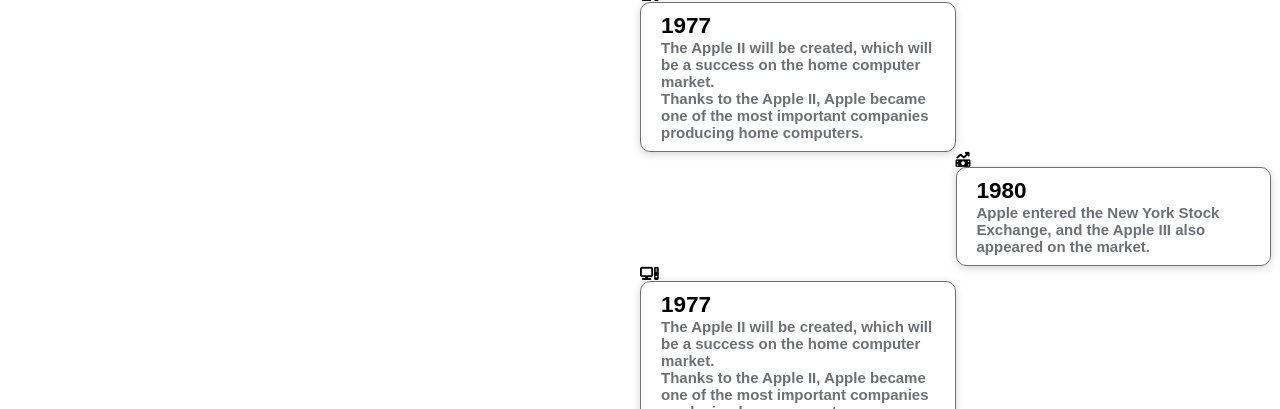
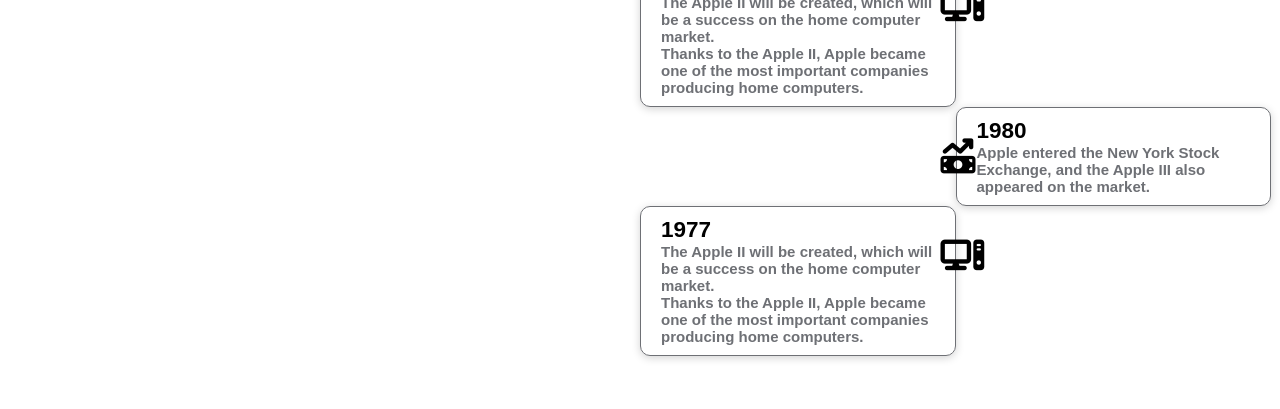
Before and after one commit to Conrado1212/FM-challenge, a plain HTML site: page tributePage/index.html in a window 1280 px wide. Shown: the part 753-1162 px from the top of the page. Drawn offline with nearby package versions, Linux system fonts and the light colour scheme; files that its build step writes are made by us from their sources.

Commit message:
timeline

```diff
--- a/tributePage/style/style.css
+++ b/tributePage/style/style.css
@@ -233,6 +233,15 @@ max-height: 700px;
 .time-container p{
     color: #6e7075;
 }
+.time-container i{
+    position: absolute;
+    width: 40px;
+    border-radius: 50%;
+    right: -25px;
+    top: 32px;
+    z-index: 10;
+    font-size: 35px;
+}
 .text-info{
 position: relative;
 padding: 10px 20px;
@@ -246,6 +255,9 @@ box-shadow: 0 2px 8px rgba(0, 0, 0, 0.175);
 .right-con{
     left: 50%;
 }
+.right-con i{
+    left: -15px;
+}
 .sticky{
     width: 100%;
     position: fixed;
```
